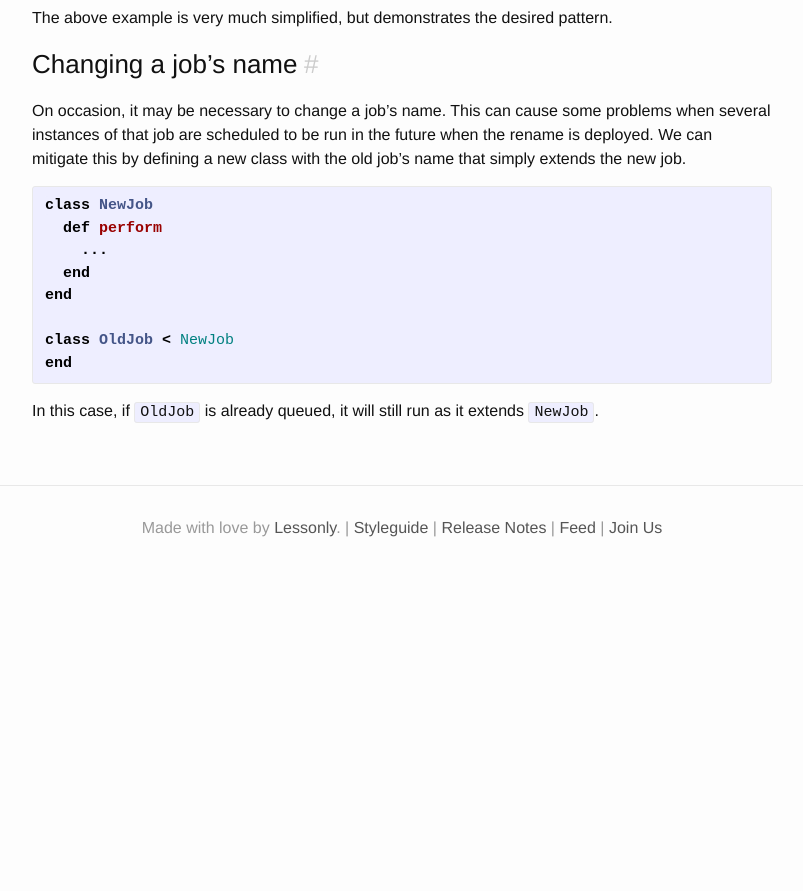
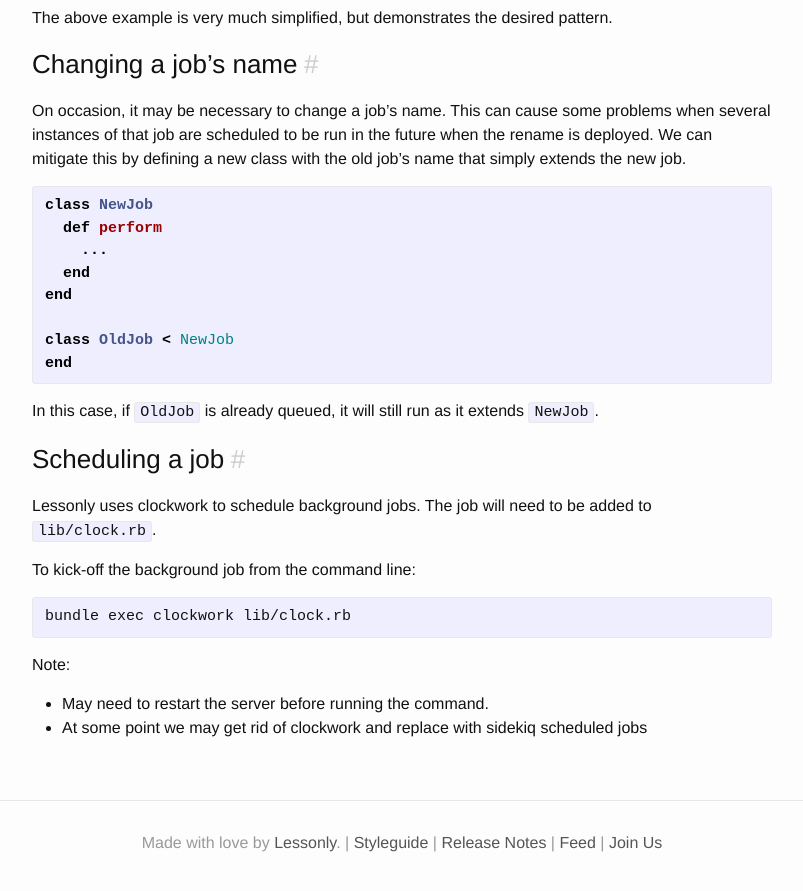
Before and after one commit to isabella232/lessonly.github.io, a Jekyll site: the page built from styleguide/ruby/job.md, in a window 1280 px wide and 900 px high, scrolled down 1436 px. Shown: the top 891 px of the window, without its empty margins (238-1041 px from the left). Built offline with Jekyll 4.4.1, drawn with Linux system fonts in a browser that asks for light colours; before the commit the page ends 2021 px from its top, so only the background shows below that.

Commit message:
Add info on scheduling background jobs

````diff
--- a/styleguide/ruby/job.md
+++ b/styleguide/ruby/job.md
@@ -68,3 +68,16 @@ end
 ```
 
 In this case, if `OldJob` is already queued, it will still run as it extends `NewJob`.
+
+### Scheduling a job
+
+Lessonly uses clockwork to schedule background jobs. The job will need to be added to `lib/clock.rb`.
+
+To kick-off the background job from the command line:
+```
+bundle exec clockwork lib/clock.rb
+```
+
+Note:
+ - May need to restart the server before running the command.
+ - At some point we may get rid of clockwork and replace with sidekiq scheduled jobs
````
